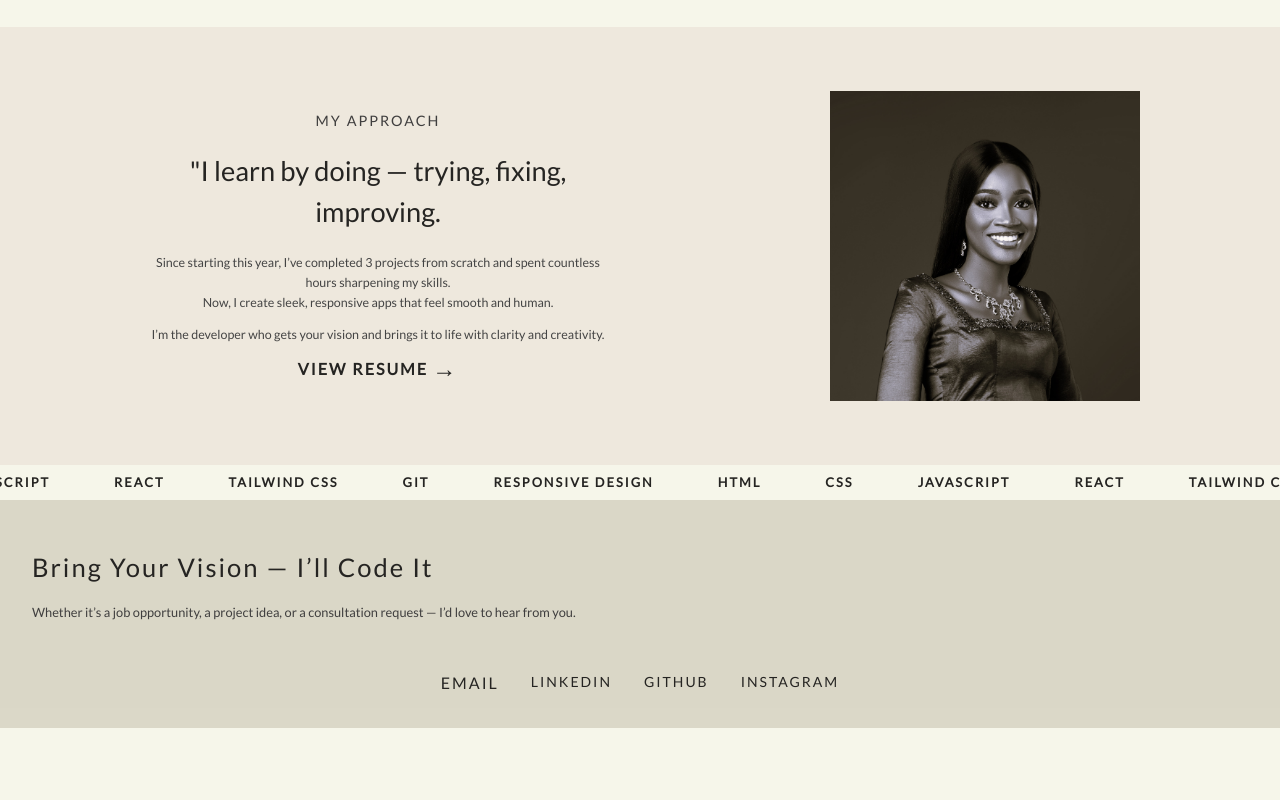
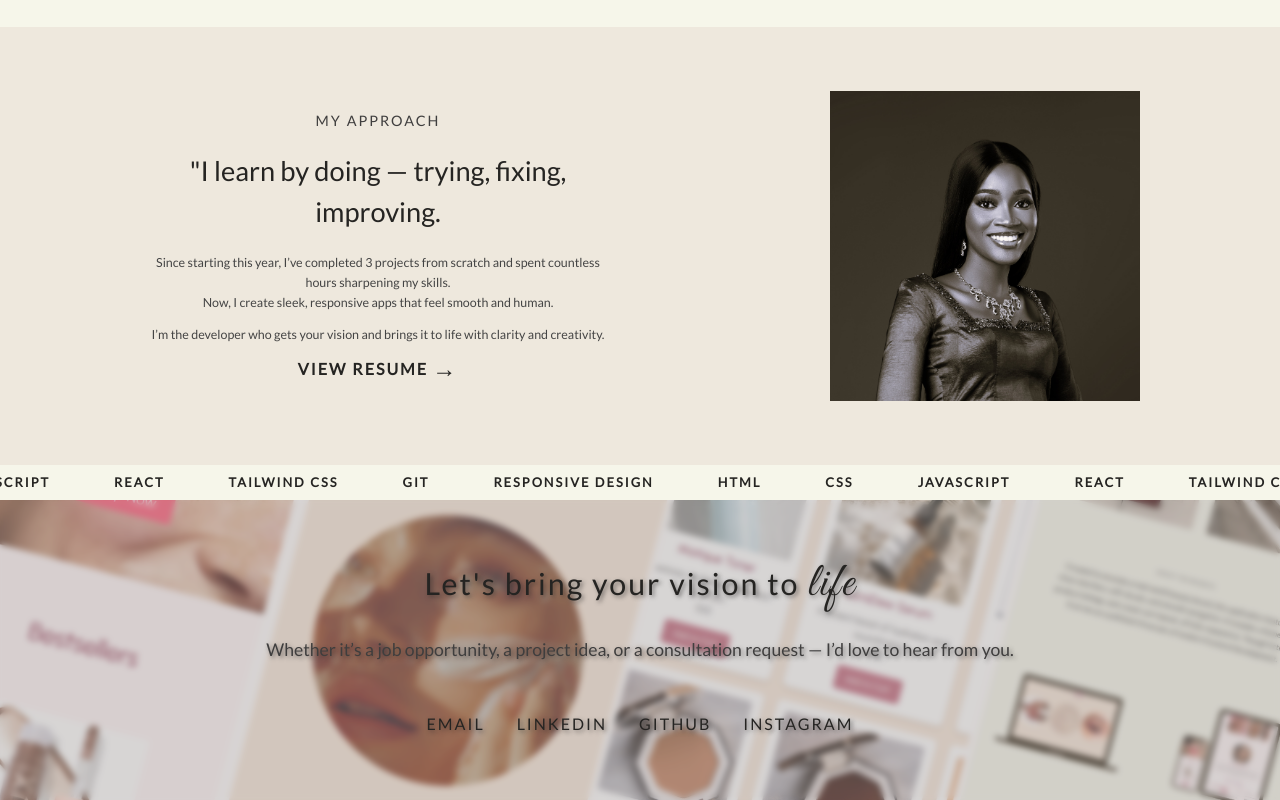
Before and after one commit to Ifedolly/Portfolio, a React (Vite) app: page / in a window 1280 px wide. Shown: the part 1071-1871 px from the top of the page. Before the commit the page ends 1799 px from the top, so only its background shows below. Built offline with nearby package versions, Linux system fonts and the light colour scheme.

Commit message:
Contact section changes

```diff
--- a/src/components/Contact.jsx
+++ b/src/components/Contact.jsx
@@ -4,26 +4,20 @@ import "../styles/Contact.css";
 const Contact = () => {
   return (
     <section className="contact" id="contact">
-      <h2 className="contact-title">Bring Your Vision — I’ll Code It</h2>
-      <p className="contact-message">
-        Whether it’s a job opportunity, a project idea, or a consultation request — I’d love to hear from you.
-      </p>
+      <div className="contact-overlay"></div>  {/* frosted-glass overlay */}
 
+      <div className="contact-content">
+        <h2 className="contact-title">Let's bring your vision to <span className="highlight-word">life</span></h2>
+        <p className="contact-message">
+          Whether it’s a job opportunity, a project idea, or a consultation request — I’d love to hear from you.
+        </p>
 
-
-      <div className="social-links">
-        <a href="mailto:ifemidolapooo@gmail.com" className="email-link">
-        Email
-        </a>
-        <a href="https://www.linkedin.com/in/ifedolapo-olawale" target="_blank" rel="noopener noreferrer">
-          LinkedIn
-        </a>
-        <a href="https://github.com/Ifedolly" target="_blank" rel="noopener noreferrer">
-          GitHub
-        </a>
-        <a href="https://www.instagram.com/thedollypuppy" target="_blank" rel="noopener noreferrer">
-          Instagram
-        </a>
+        <div className="social-links">
+          <a href="mailto:ifemidolapooo@gmail.com" className="email-link">Email</a>
+          <a href="https://www.linkedin.com/in/ifedolapo-olawale" target="_blank" rel="noopener noreferrer">LinkedIn</a>
+          <a href="https://github.com/Ifedolly" target="_blank" rel="noopener noreferrer">GitHub</a>
+          <a href="https://www.instagram.com/thedollypuppy" target="_blank" rel="noopener noreferrer">Instagram</a>
+        </div>
       </div>
     </section>
   );
--- a/src/styles/Contact.css
+++ b/src/styles/Contact.css
@@ -1,39 +1,51 @@
 .contact {
+  position: relative;
   padding: 3rem 2rem 2rem;
-  /* background-color: hsl(35, 35%, 89%); */
-  /* background-color: hsl(0, 88%, 10%); */
-  background-color: hsla(47, 18%, 75%, 0.63);
-  /* color: white; */
-  /* text-align: center; */
+  background-image: url('/images/projects-images/pc1.png');
+  background-size: cover;
+  background-position: center;
+  background-repeat: no-repeat;
+  height: 300px; /* adjust height as needed */
+  text-align: center;
+  overflow: hidden; /* ensures overlay stays within section */
+}
+
+.contact-overlay {
+  position: absolute;
+  top: 0;
+  left: 0;
+  width: 100%;
+  height: 100%;
+  background-color: rgba(109, 102, 102, 0.274);
+  backdrop-filter: blur(3px);
+  z-index: 1;
+}
+
+.contact-content {
+  position: relative;
+  z-index: 2;
 }
 
 .contact-title {
-  font-size: 1.6rem;
+  font-size: 1.9rem;
   margin-bottom: 1rem;
-  /* font-weight: bold; */
   letter-spacing: 2px;
-  /* text-transform: uppercase; */
+  text-shadow: 2px 2px 4px rgba(43, 41, 41, 0.534);
 }
 
 .contact-message {
-  font-size: .8rem;
+  font-size: 1.1rem;
   margin-bottom: 3rem;
-  /* letter-spacing: .5px; */
-  /* text-transform: uppercase; */
-  /* letter-spacing: 1px; */
   color: #3f3e3e;
   line-height: 1.6;
+  text-shadow: 2px 2px 4px rgba(43, 41, 41, 0.534);
 }
 
-.email-link {
-  display: block;
-  /* font-weight: bold; */
-  text-decoration: none;
-  font-size: 1rem;
-  /* color: #252422; */
-  /* margin-bottom: 2rem; */
-  border-bottom: 1px solid transparent;
-  transition: border 0.3s ease;
+.highlight-word {
+  font-family: 'Great Vibes', Courier, monospace;
+  font-size: 3rem;
+  /* font-weight: bold;  */
+  /* color: #000;  */
 }
 
 .social-links {
@@ -41,23 +53,21 @@
   justify-content: center;
   gap: 2rem;
   flex-wrap: wrap;
-  font-size: 14px;
+  font-size: 16px;
   letter-spacing: 2px;
+  text-shadow: 2px 2px 4px rgba(43, 41, 41, 0.534);
 }
 
 .social-links a {
   color: #252422;
   text-decoration: none;
   font-weight: 500;
-  /* font-size: ; */
   text-transform: uppercase;
-  transition: border-bottom 0.3s ease;
   border-bottom: 1px solid transparent;
-
+  transition: color 0.3s ease, border-bottom 0.3s ease;
+  text-shadow: 2px 2px 4px rgba(43, 41, 41, 0.534);
 }
 
 .social-links a:hover {
-  /* border-bottom: 1px solid #252422; */
-  /* color: #d3d2d2; */
   color: white;
 }
```
Also changed, not shown: public/images/projects-images/pc1.png (added), public/images/projects-images/pc2.png (added).
